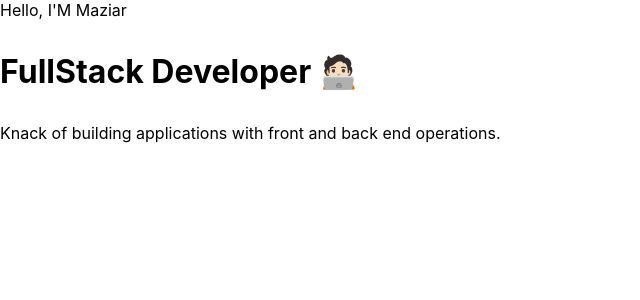
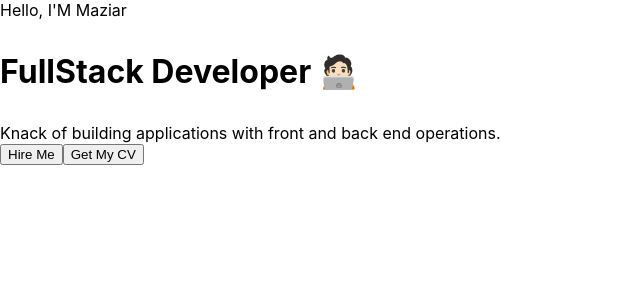
Before and after one commit to Maziarmajd/maziar-portoflio, a React (Create React App) app in the folder portfilio/: page / in a window 1280 px wide. Shown: the top 300 px of the page, without its empty margins (0-640 px from the left). Built offline with nearby package versions, Linux system fonts and the light colour scheme; the HTML template or start-up script is replaced by a standard one.

Commit message:
Create button to download CV

```diff
--- a/portfilio/src/PortfolioContainer/Home/Profile.js
+++ b/portfilio/src/PortfolioContainer/Home/Profile.js
@@ -52,6 +52,15 @@
                 </span>
               </span>
             </div>
+            <div className="profile-optins">
+                <button className="btn primary-btn">
+                    {""}
+                    Hire Me{" "}
+                </button>
+                <a href="MaziarMajdCV.pdf" download="MaziarMajdCV.pdf">
+                <button className="btn highlighted-btn">Get My CV</button>
+                </a>
+            </div>
           </div>
         </div>
       </div>
```
Also changed, not shown: 1 other file (tests, documents, lock files or other folders).
